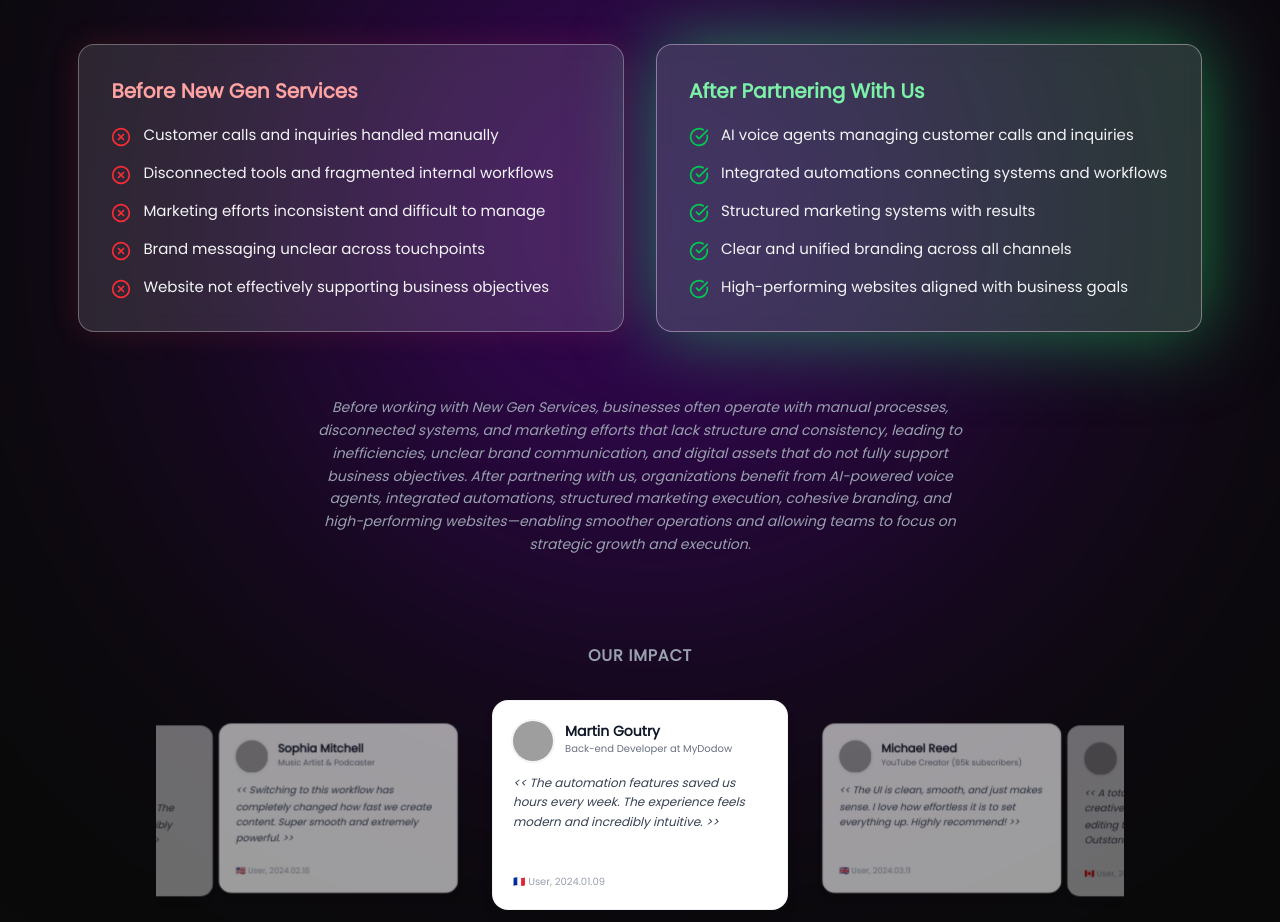
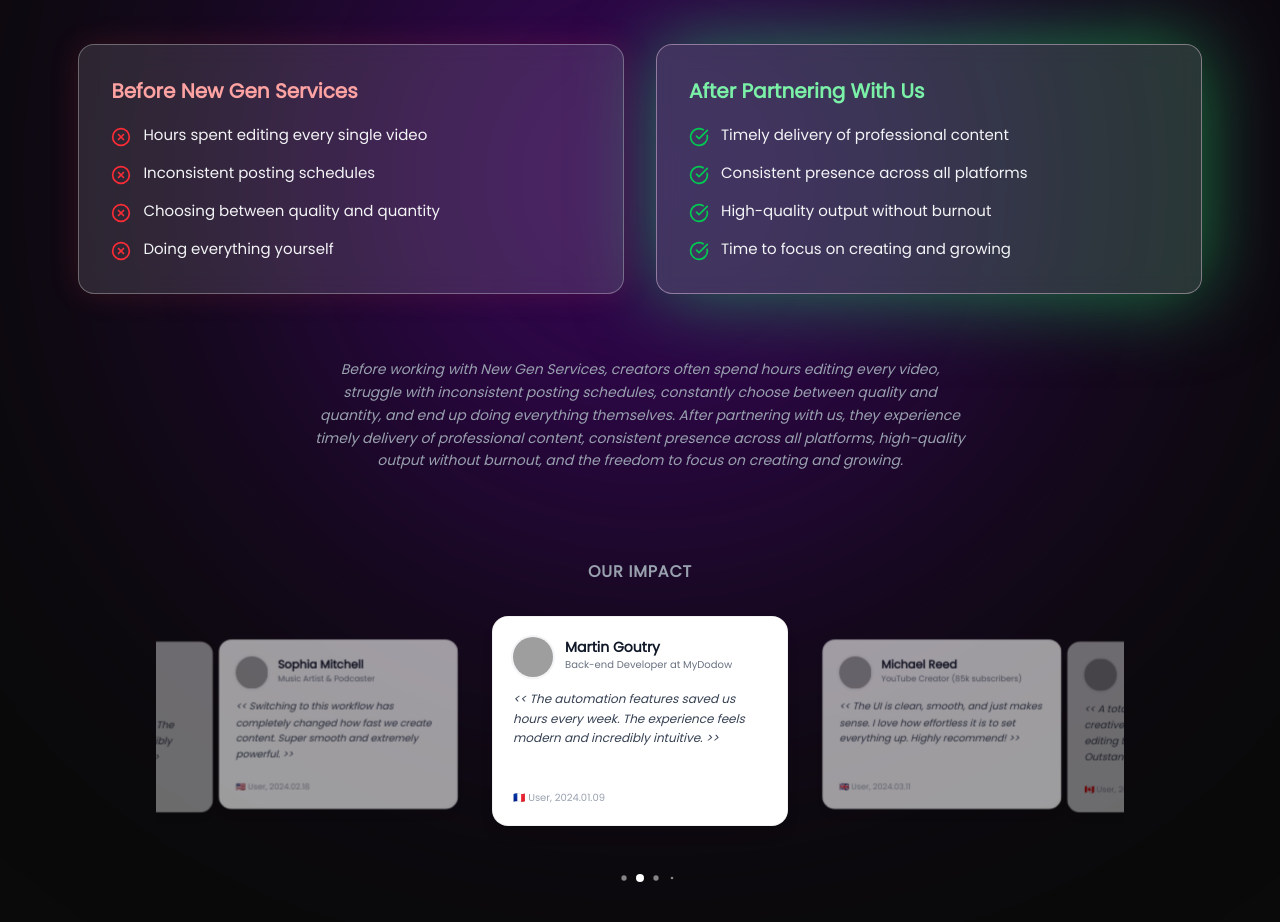
Before and after one commit to kanekitakitos/tommy_web_experience, a Next.js app: page /b2c in a window 1280 px wide. Shown: the part 3000-3922 px from the top of the page. Built offline with nearby package versions, Linux system fonts and the light colour scheme; grey boxes are pictures that could not be loaded.

Commit message:
change text "FromCardScreen""

```diff
--- a/src/components/sections/FromCardScreen.jsx
+++ b/src/components/sections/FromCardScreen.jsx
@@ -3,19 +3,17 @@ import OverlayGlow from "@/components/effects/OverlayGlow";
 
 export default function FromCardScreen() {
   const beforeList = [
-    "Customer calls and inquiries handled manually",
-    "Disconnected tools and fragmented internal workflows",
-    "Marketing efforts inconsistent and difficult to manage",
-    "Brand messaging unclear across touchpoints",
-    "Website not effectively supporting business objectives"
+    "Hours spent editing every single video",
+    "Inconsistent posting schedules",
+    "Choosing between quality and quantity",
+    "Doing everything yourself",
   ];
 
   const afterList = [
-    "AI voice agents managing customer calls and inquiries",
-    "Integrated automations connecting systems and workflows",
-    "Structured marketing systems with results",
-    "Clear and unified branding across all channels",
-    "High-performing websites aligned with business goals"
+    "Timely delivery of professional content",
+    "Consistent presence across all platforms",
+    "High-quality output without burnout",
+    "Time to focus on creating and growing",
   ];
 
 
@@ -70,10 +68,14 @@ export default function FromCardScreen() {
 
       </div>
 
-      {/* Paragraph */}
-      {/* ALTERAÇÃO: Aumentei para text-sm (11px é ilegível em mobile), adicionei max-width e padding */}
+
       <p className="z-10 text-center md:w-3/5 w-full max-w-2xl text-sm text-gray-400 mt-4 md:mt-6 italic leading-relaxed px-2">
-        Before working with New Gen Services, businesses often operate with manual processes, disconnected systems, and marketing efforts that lack structure and consistency, leading to inefficiencies, unclear brand communication, and digital assets that do not fully support business objectives. After partnering with us, organizations benefit from AI-powered voice agents, integrated automations, structured marketing execution, cohesive branding, and high-performing websites—enabling smoother operations and allowing teams to focus on strategic growth and execution.
+        Before working with New Gen Services, creators often spend hours editing every
+        video, struggle with inconsistent posting schedules, constantly choose between
+        quality and quantity, and end up doing everything themselves. After partnering
+        with us, they experience timely delivery of professional content, consistent
+        presence across all platforms, high-quality output without burnout, and the
+        freedom to focus on creating and growing.
       </p>
     </section>
   );
```
Also changed, not shown: 1 other file (tests, documents, lock files or other folders).
